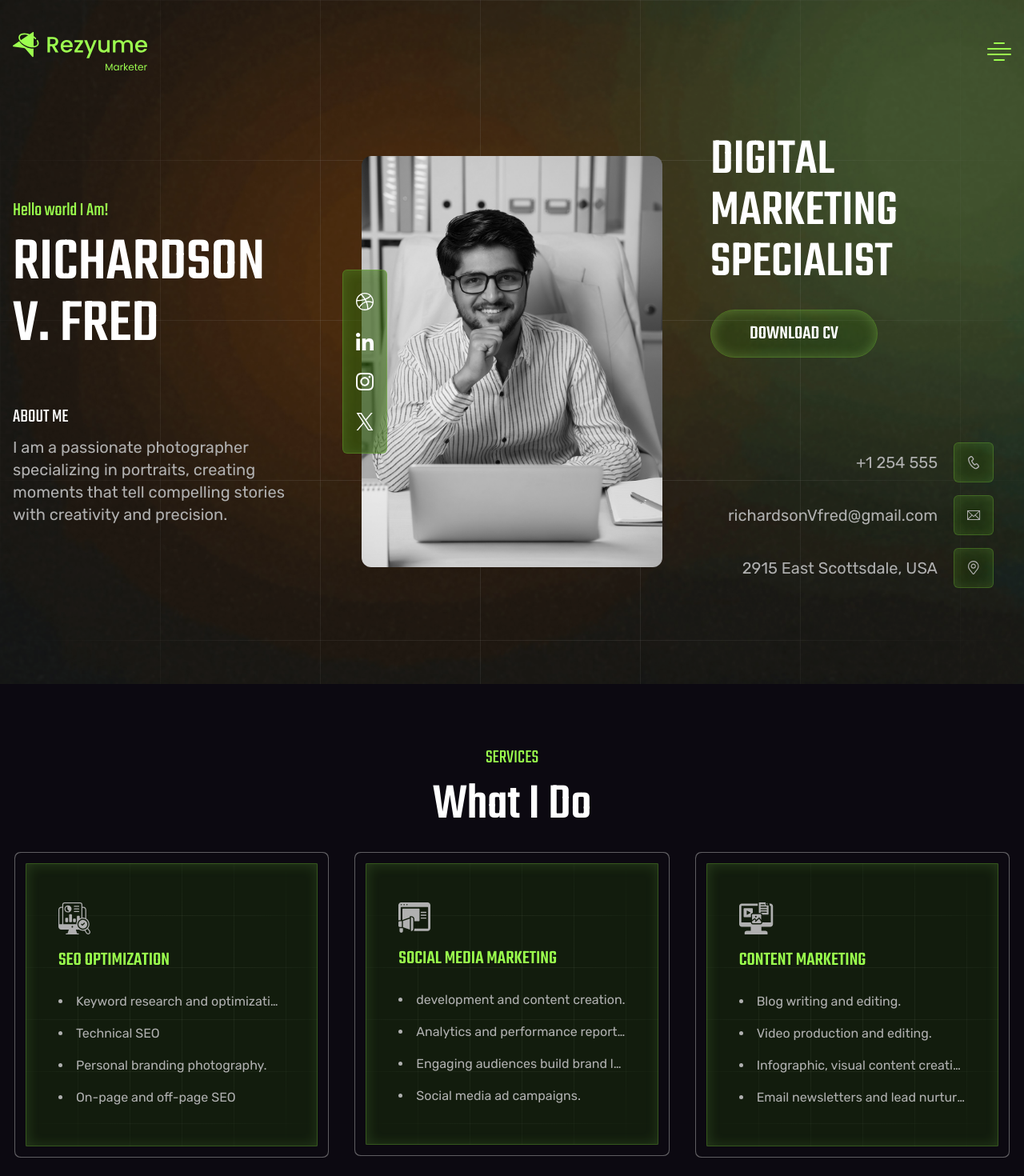
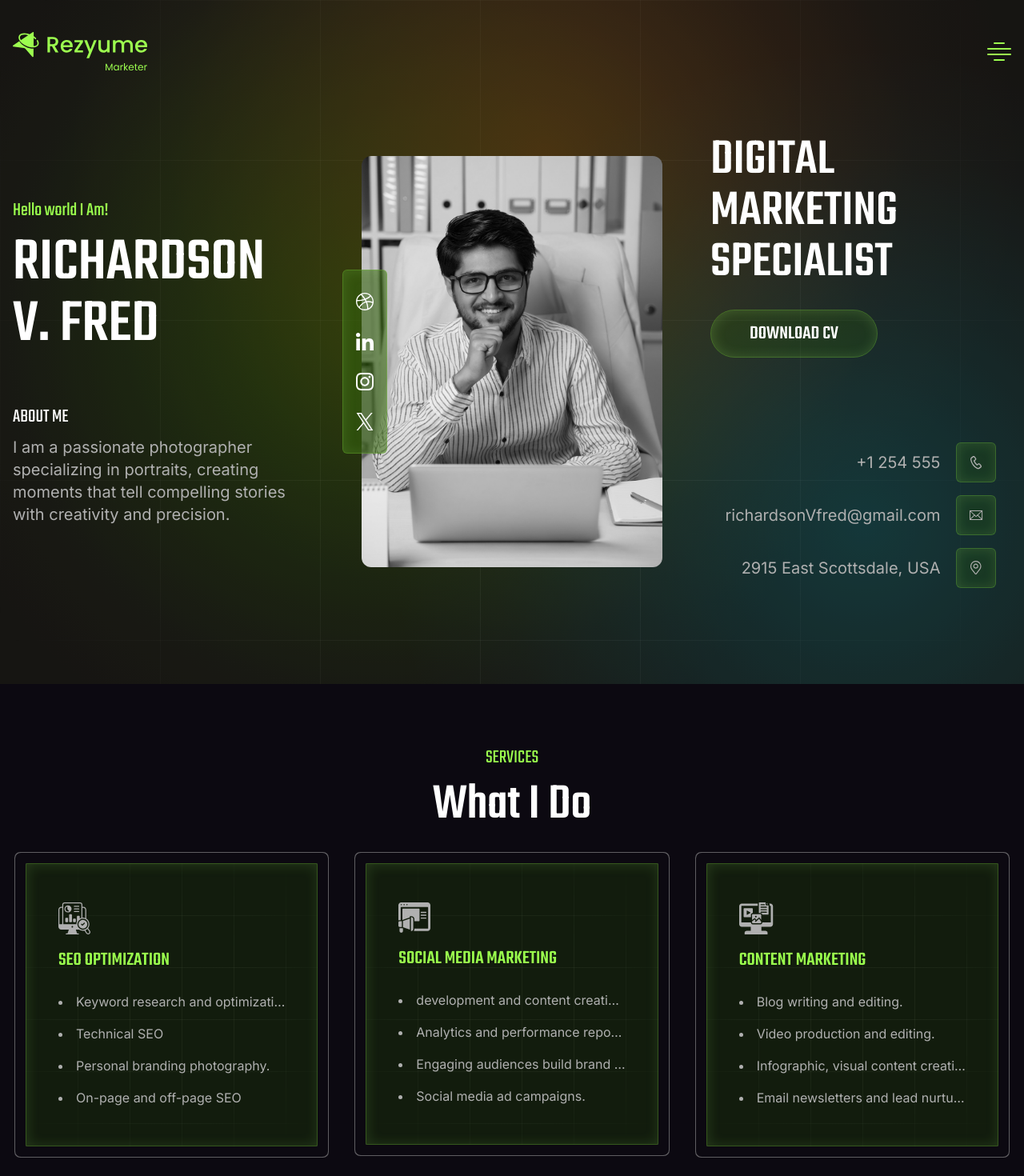
Before and after one commit to salmansajib/resyume-nextjs16, a Next.js app: page /marketer in a window 1280 px wide. Shown: the top 1470 px of the page at 80% size. Built offline with nearby package versions, Linux system fonts and the light colour scheme.

Commit message:
change the radual gradient of the marketer hero section

```diff
--- a/app/globals.css
+++ b/app/globals.css
@@ -47,6 +47,14 @@ html {
   --color-text-secondary: 0deg 0% 69%;
 }
 
+[data-theme="lawyer"] {
+  --color-primary: 39deg 50% 60%;
+  --color-background-primary: 0deg 0% 18%;
+  --color-background-secondary: 0deg 0% 13%;
+  --color-text-primary: 0deg 0% 100%;
+  --color-text-secondary: 0deg 1% 63%;
+}
+
 @theme inline {
   --font-poppins: var(--font-poppins), sans-serif;
   --font-sacramento: var(--font-sacramento), cursive;
--- a/app/layout.js
+++ b/app/layout.js
@@ -1,4 +1,11 @@
-import { Poppins, Sacramento, Roboto, Teko, Rubik } from "next/font/google";
+import {
+  Poppins,
+  Sacramento,
+  Roboto,
+  Teko,
+  Rubik,
+  Inter,
+} from "next/font/google";
 import "./globals.css";
 import "swiper/css";
 import "swiper/css/navigation";
@@ -33,6 +40,12 @@ const rubik = Rubik({
   subsets: ["latin"],
   display: "swap",
 });
+const inter = Inter({
+  variable: "--font-rubik",
+  weight: ["100", "200", "300", "400", "500", "600", "700", "800", "900"],
+  subsets: ["latin"],
+  display: "swap",
+});
 
 export const metadata = {
   title: "Rezyume-NextJs16",
@@ -44,7 +57,7 @@ export default function RootLayout({ children }) {
   return (
     <html lang="en" data-scroll-behavior="smooth">
       <body
-        className={`${poppins.variable} ${sacramento.variable} ${roboto.variable} ${teko.variable} ${rubik.variable} antialiased`}
+        className={`${poppins.variable} ${sacramento.variable} ${roboto.variable} ${teko.variable} ${rubik.variable} ${inter.variable} antialiased`}
       >
         {children}
       </body>
--- a/components/marketer/carrer-path/Education.jsx
+++ b/components/marketer/carrer-path/Education.jsx
@@ -20,7 +20,7 @@ export default function WorkExperience({
           <div key={edu.id} className="flex flex-row gap-15">
             {/* date */}
             <div>
-              <div className="bg-background-neutral/23 border border-primary/25 shadow-[inset_1px_1px_10px_0px_rgba(169,241,113,0.3)] w-[100px] h-[120px] flex items-center justify-center rounded-md">
+              <div className="bg-background-neutral/23 border border-primary/25 shadow-[inset_1px_1px_10px_0px_rgba(169,241,113,0.2)] w-[100px] h-[120px] flex items-center justify-center rounded-md">
                 <time
                   dateTime={getDateTime(edu.period)}
                   className="text-xl font-medium font-rubik text-text-primary"
--- a/components/marketer/carrer-path/WorkExperience.jsx
+++ b/components/marketer/carrer-path/WorkExperience.jsx
@@ -20,7 +20,7 @@ export default function WorkExperience({
           <div key={work.id} className="flex flex-row gap-15">
             {/* date */}
             <div>
-              <div className="bg-background-neutral/23 border border-primary/25 shadow-[inset_1px_1px_10px_0px_rgba(169,241,113,0.3)] w-[100px] h-[120px] flex items-center justify-center rounded-md">
+              <div className="bg-background-neutral/23 border border-primary/25 shadow-[inset_1px_1px_10px_0px_rgba(169,241,113,0.2)] w-[100px] h-[120px] flex items-center justify-center rounded-md">
                 <time
                   dateTime={getDateTime(work.period)}
                   className="text-xl font-medium font-rubik text-text-primary"
--- a/components/marketer/header/HeaderSection.jsx
+++ b/components/marketer/header/HeaderSection.jsx
@@ -17,11 +17,11 @@ export default function HeaderSection({ data }) {
 
   return (
     <GridBackground
-      gridColor="rgba(201, 201, 201, 0.15)"
+      gridColor="rgba(201, 201, 201, 0.1)"
       gridSize="200px"
-      className="bg-[url(/assets/marketer/images/marketer-hero-bg.jpg)] bg-no-repeat bg-left bg-cover"
+      className="bg-background-secondary overflow-hidden"
     >
-      <header className="px-4 w-full overflow-hidden relative z-20">
+      <header className="px-4 w-full relative z-20">
         <div className="w-full max-w-[1580px] mx-auto">
           <Navbar handleMenuClick={handleMenuClick} />
           <Navigation
@@ -49,6 +49,20 @@ export default function HeaderSection({ data }) {
 
       {/* subtle black overlay */}
       <div className=" absolute inset-0 bg-black z-10 opacity-21"></div>
+
+      {/* gradient background circles */}
+      <div
+        aria-hidden="true"
+        className="absolute -top-50 -left-30 size-[1200px] bg-radial-[circle_at_center] from-[#3A8300]/50 from-0% via-[#5D982F]/5 via-55% to-transparent to-70% rounded-full"
+      ></div>
+      <div
+        aria-hidden="true"
+        className="absolute -top-100 right-0 size-[1200px] bg-radial-[circle_at_center] from-[#975219]/50 from-0% via-[#995E2E]/5 via-55% to-transparent to-70% rounded-full"
+      ></div>
+      <div
+        aria-hidden="true"
+        className="absolute -right-100 -bottom-100 size-[1200px] bg-radial-[circle_at_center] from-[#12AFBF]/30 from-0% via-[#328F99]/5 via-55% to-transparent to-70% rounded-full"
+      ></div>
     </GridBackground>
   );
 }
--- a/components/marketer/header/Title.jsx
+++ b/components/marketer/header/Title.jsx
@@ -8,7 +8,7 @@ export default function Title({ heroData }) {
       </h2>
       <a
         href="#"
-        className="border border-primary/25 px-12 py-3 uppercase rounded-full bg-background-neutral/23 text-2xl font-medium shadow-[inset_1px_1px_16px_0px_rgba(169,241,113,0.3)] hover:border-primary transition-colors duration-150"
+        className="border border-primary/25 px-12 py-3 uppercase rounded-full bg-background-neutral/23 text-2xl font-medium shadow-[inset_1px_1px_16px_0px_rgba(169,241,113,0.2)] hover:border-primary transition-colors duration-150"
       >
         Download CV
       </a>
--- a/components/marketer/portfolio/PortfolioGallery.jsx
+++ b/components/marketer/portfolio/PortfolioGallery.jsx
@@ -31,7 +31,7 @@ export default function PortfolioGallery({ protfolioData }) {
               onClick={() => setActive(category.id)}
               aria-pressed={isActive}
               aria-label={`Filter by ${category.label}`}
-              className={`border border-primary/25 px-12 py-3 rounded-full text-2xl font-medium shadow-[inset_1px_1px_16px_0px_rgba(169,241,113,0.3)] hover:border-primary transition-colors duration-150 cursor-pointer ${
+              className={`border border-primary/25 px-12 py-3 rounded-full text-2xl font-medium shadow-[inset_1px_1px_16px_0px_rgba(169,241,113,0.2)] hover:border-primary transition-colors duration-150 cursor-pointer ${
                 isActive
                   ? "bg-primary text-background-primary"
                   : "bg-background-neutral/23"
--- a/components/marketer/portfolio/PortfolioSection.jsx
+++ b/components/marketer/portfolio/PortfolioSection.jsx
@@ -7,6 +7,7 @@ export default function PortfolioSection({ data }) {
   return (
     <section
       aria-labelledby="portfolio-headign"
+      id="portfolio"
       className="py-20 px-4 relative overflow-hidden"
     >
       <div className="w-full max-w-[1580px] mx-auto overflow-hidden relative z-10">
--- a/components/marketer/services/ServiceCard.jsx
+++ b/components/marketer/services/ServiceCard.jsx
@@ -6,7 +6,7 @@ export default function ServiceCard({ service }) {
   return (
     <GridBackground
       gridSize="65px"
-      gridColor="rgba(201, 201, 201, 0.08)"
+      gridColor="rgba(201, 201, 201, 0.07)"
       className=""
     >
       <article
--- a/components/marketer/skills/SkillsSection.jsx
+++ b/components/marketer/skills/SkillsSection.jsx
@@ -41,7 +41,7 @@ export default function SkillsSection({ data }) {
             </div>
             <a
               href="#portfolio"
-              className="uppercase border border-primary/25 px-12 py-3 rounded-full bg-background-neutral/23 text-2xl font-medium shadow-[inset_1px_1px_16px_0px_rgba(169,241,113,0.3)] hover:border-primary transition-colors duration-150"
+              className="uppercase border border-primary/25 px-12 py-3 rounded-full bg-background-neutral/23 text-2xl font-medium shadow-[inset_1px_1px_16px_0px_rgba(169,241,113,0.2)] hover:border-primary transition-colors duration-150"
             >
               check my portfolio
             </a>
```
